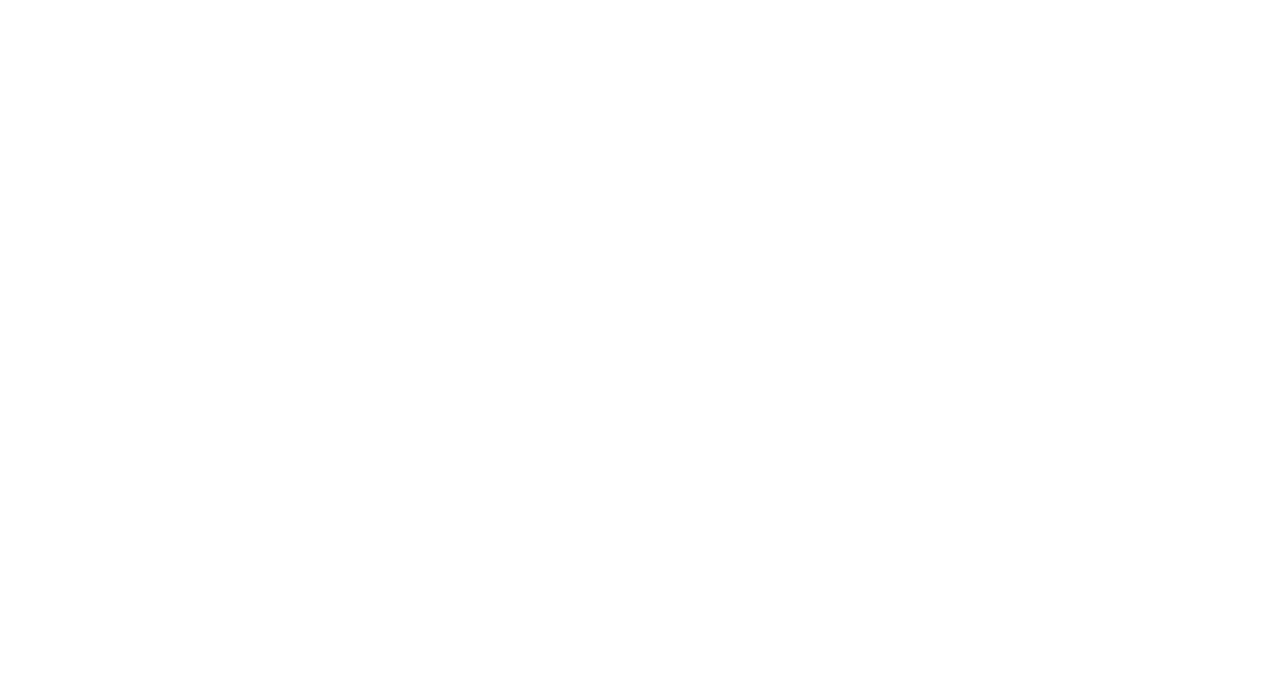
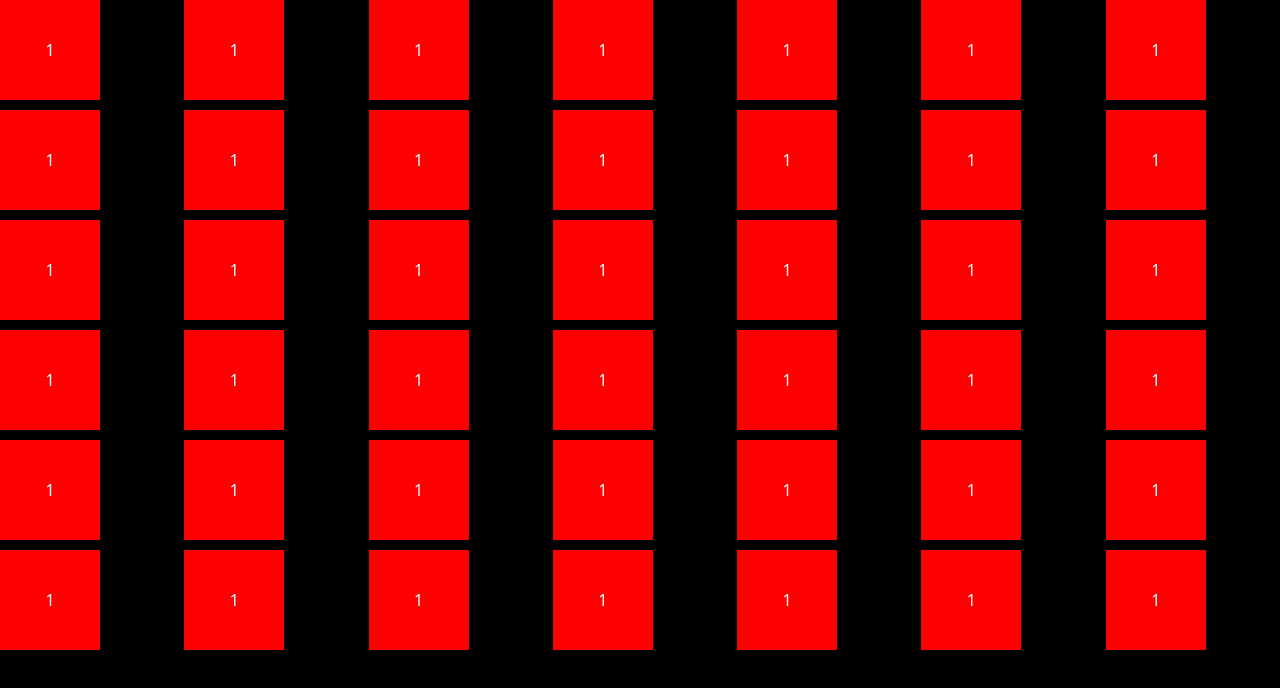
Before and after one commit to Brunao77/next-connect-4, a Next.js app: page / in a window 1280 px wide. Shown: the top 688 px of the page. Built offline with nearby package versions, Linux system fonts and the light colour scheme.

Commit message:
Create board

```diff
--- a/pages/index.js
+++ b/pages/index.js
@@ -1,7 +1,13 @@
 import Head from 'next/head'
 import { useState } from 'react'
+import { AppLayout } from '../components/AppLayout'
 
 export default function Home() {
+  const [board, setBoard] = useState(new Array(42).fill(1))
+
+  const handleClick = (index) => {
+    console.log(index)
+  }
   return (
     <>
       <Head>
@@ -9,6 +15,30 @@
         <meta name="description" content="Generated by create next app" />
         <link rel="icon" href="/favicon.ico" />
       </Head>
+      <AppLayout>
+        <section>
+          {board.map((slot, index) => (
+            <div key={index} onClick={() => handleClick(index)}>
+              {slot}
+            </div>
+          ))}
+        </section>
+      </AppLayout>
+      <style jsx>{`
+        section {
+          display: grid;
+          grid-template-columns: repeat(7, 1fr);
+          grid-gap: 10px;
+        }
+        div {
+          width: 100px;
+          height: 100px;
+          background: red;
+          display: flex;
+          justify-content: center;
+          align-items: center;
+        }
+      `}</style>
     </>
   )
 }
```
